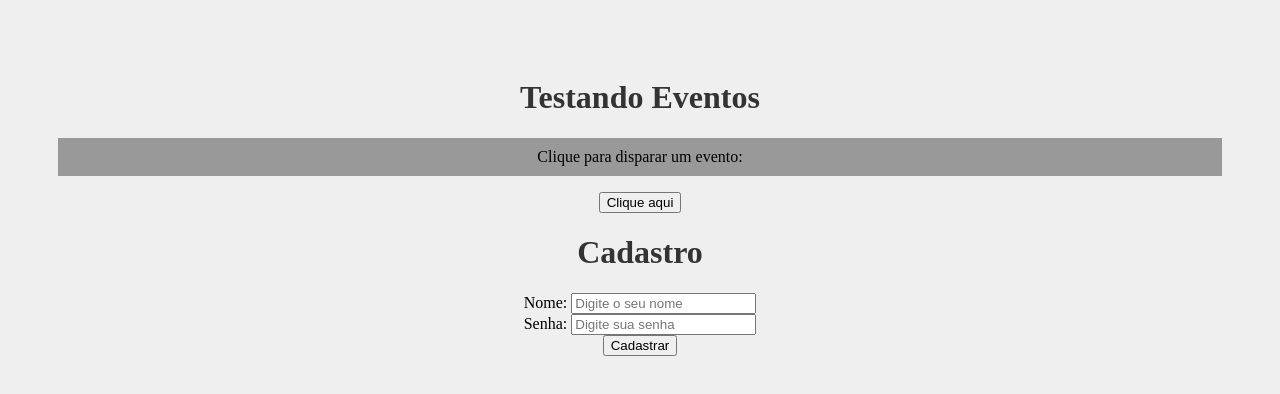
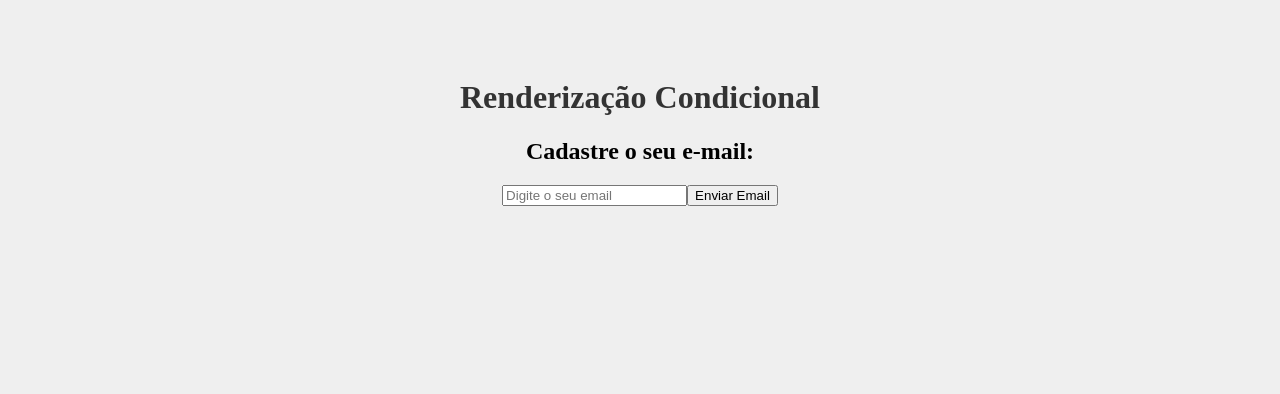
Before and after one commit to mrtns641/Conceitos_ReactJS, a React (Create React App) app: page / in a window 1280 px wide. Shown: the top 394 px of the page. Built offline with nearby package versions, Linux system fonts and the light colour scheme.

Commit message:
Renderização Condicional
Renderização condicional exemplificada no componente Condicional.js

```diff
--- a/src/App.js
+++ b/src/App.js
@@ -1,13 +1,11 @@
 import './App.css';
-import Evento from './components/Evento';
-import Form from './components/Form';
+import Condicional from './components/Condicional';
 
 function App() {
    return (
     <div className="App">
-      <h1>Testando Eventos</h1>
-      <Evento numero="1"/>
-      <Form />
+      <h1>Renderização Condicional</h1>
+      <Condicional />
     </div>
   );
 }
--- /dev/null
+++ b/src/components/Condicional.js
@@ -0,0 +1,37 @@
+import {useState} from 'react';
+
+function Condicional() {
+    const [email, setEmail] = useState()
+    const [userEmail, setUserEmail] = useState()
+
+    const enviarEmail = (e) => {
+        e.preventDefault()
+        setUserEmail(email)
+    }
+
+    const limparEmail = () => {
+        setUserEmail('')
+    }
+
+    return (
+        <div>
+            <h2>Cadastre o seu e-mail:</h2>
+            <form>
+                <input
+                    type="email"
+                    placeholder="Digite o seu email"
+                    onChange={(e) => setEmail(e.target.value)}
+                />
+                <button onClick={enviarEmail}>Enviar Email</button>
+                {userEmail && ( //condicional
+                    <div>
+                        <p>O email do usuário é: {userEmail}</p>
+                        <button onClick={limparEmail}>Limpar Email</button>
+                    </div>
+                )}
+            </form>
+        </div>
+    )
+}
+
+export default Condicional
```
